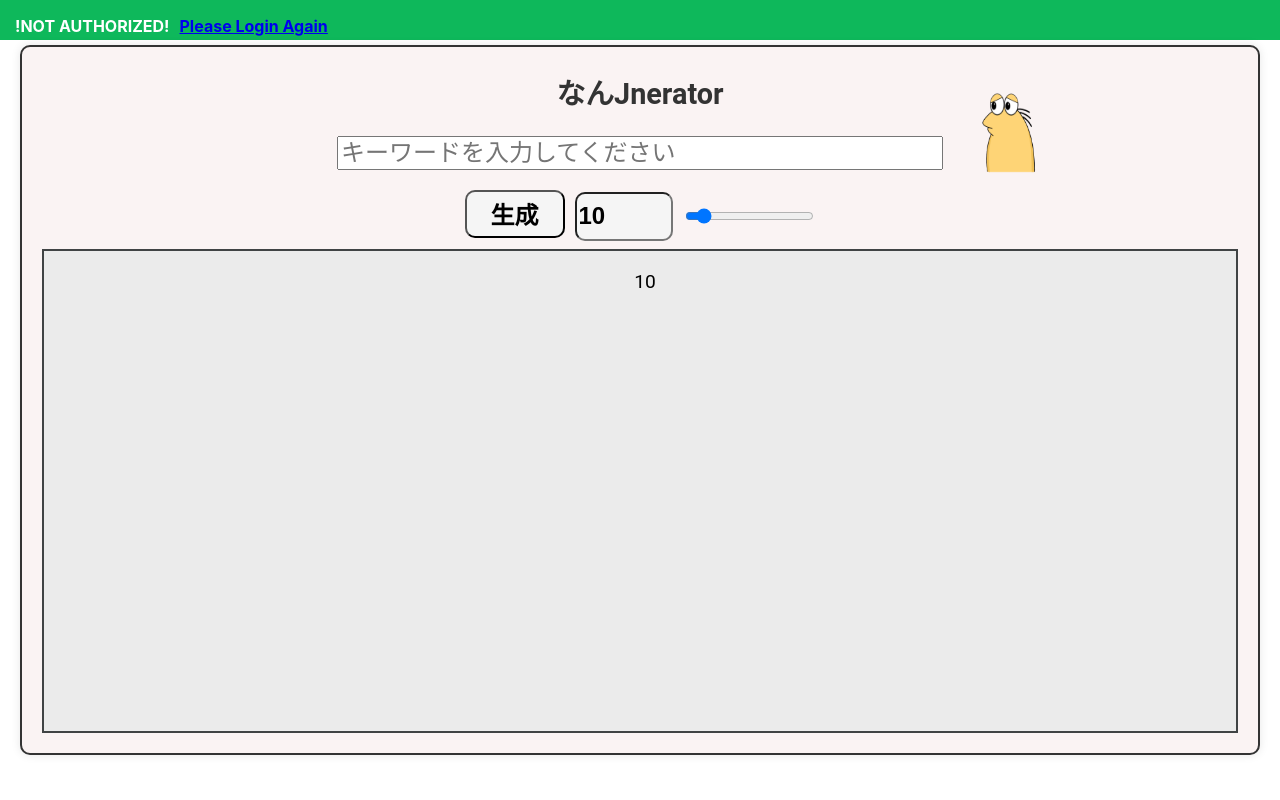
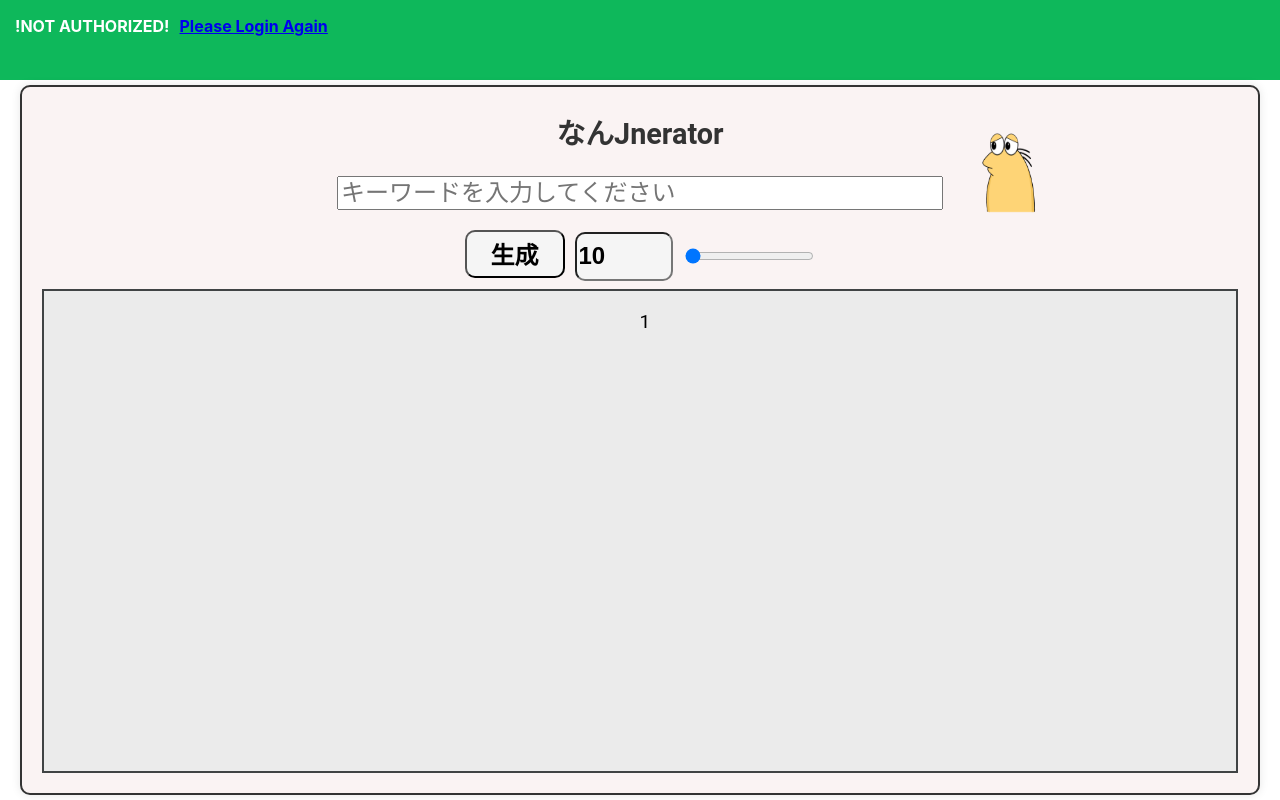
Before and after one commit to kotta-27/202406hackathon_frontend, a React (Create React App) app: page / in a window 1280 px wide. Built offline with nearby package versions, Linux system fonts and the light colour scheme.

Commit message:
add-crazyLevel

```diff
--- a/src/components/CallClaudeLambda.jsx
+++ b/src/components/CallClaudeLambda.jsx
@@ -10,18 +10,15 @@ const CallClaudeLambda = ({ myIdToken }) => {
   const [isLoading, setIsLoading] = useState(false);
   const [isSafe, setIsSafe] = useState(false);
   const [jsonURL, setJsonURL] = useState("");
-  const [threadValue, setThreadValue] = useState(10);
+  const [crazyLevel, setCrazyLevel] = useState(1);
 
   const invokeLambda = async () => {
-    if (isSafe) var safeString = "safe-";
-    else var safeString = "";
-    // const url =
-    //   "https://jj247o7l14.execute-api.us-east-1.amazonaws.com/hackathonStage/claude3/" +
-    //   safeString +
-    //   "keijiban"; // API Gatewayのエンドポイント
+    // if (isSafe) var safeString = "safe-";
+    // else var safeString = "";
+
     const url =
       "https://k0btfvyqx5.execute-api.us-west-2.amazonaws.com/2024hackathon/claude3/" +
-      safeString +
+      String(crazyLevel) +
       "keijiban";
     const idToken = myIdToken; // Cognitoから取得したIDトークン
 
@@ -34,6 +31,7 @@ const CallClaudeLambda = ({ myIdToken }) => {
     const data = {
       prompt: prompt,
       length: threadNum,
+      level: crazyLevel,
     };
 
     try {
@@ -77,13 +75,13 @@ const CallClaudeLambda = ({ myIdToken }) => {
   };
 
   useEffect(() => {}, [isLoading]);
-  useEffect(() => {
-    if (threadNum == 10) setIsSafe(true);
-    else setIsSafe(false);
-  }, [threadNum]);
+  // useEffect(() => {
+  //   if (threadNum == 10) setIsSafe(true);
+  //   else setIsSafe(false);
+  // }, [threadNum]);
 
-  const changeThreadValue = (e) => {
-    setThreadValue(e.target.value);
+  const changeCrazyLevel = (e) => {
+    setCrazyLevel(e.target.value);
   };
 
   return (
@@ -110,10 +108,13 @@ const CallClaudeLambda = ({ myIdToken }) => {
           placeholder="スレ数"
         />
         <input
-          className="thread-gage"
+          className="thread-gauge"
           type="range"
-          value={threadValue}
-          onChange={changeThreadValue}
+          min = "1"
+          max = "5"
+          step = "1"
+          value={crazyLevel}
+          onChange={changeCrazyLevel}
         />
         <div className={isLoading ? "loading" : ""}></div>
       </div>
@@ -139,7 +140,7 @@ const CallClaudeLambda = ({ myIdToken }) => {
         {/* <a href={jsonURL} download="thread.json">
           ふふh
         </a> */}
-        <p>{threadValue}</p>
+        <p>{crazyLevel}</p>
       </div>
     </div>
   );
--- a/src/stylesheet/GetToken.css
+++ b/src/stylesheet/GetToken.css
@@ -1,6 +1,6 @@
 .GetToken-header{
     background-color: #0eb85b;
-    height: 5vh;
+    height: 10vh;
     display: flex;
     /* border-bottom:rgb(0, 157, 60) 0.5rem solid; */
     /* flex-direction: column;
```
Also changed, not shown: 2 other files (tests, documents, lock files or other folders).
